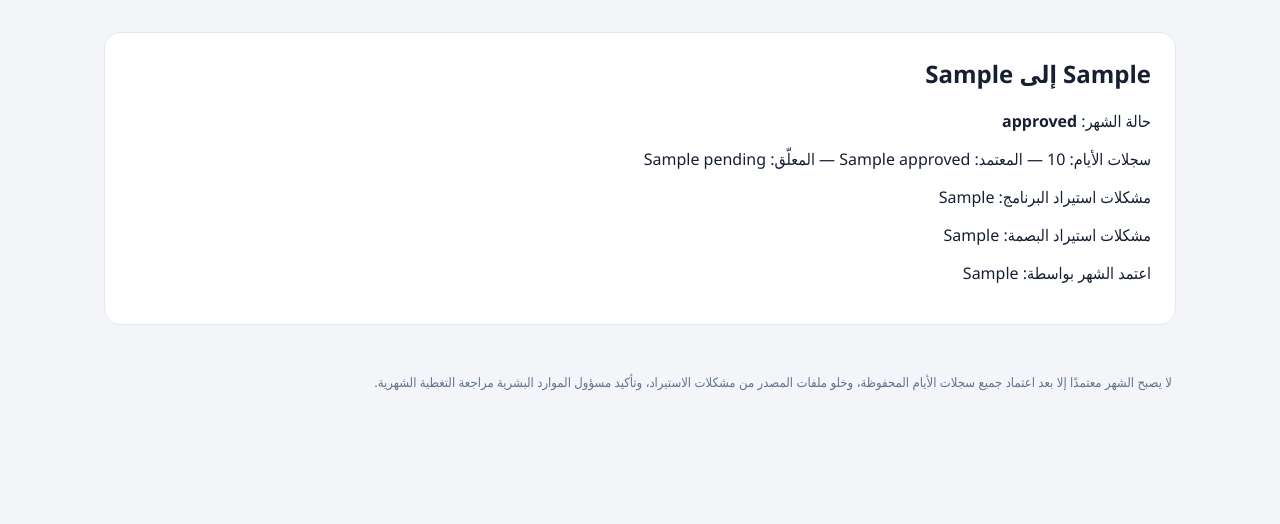
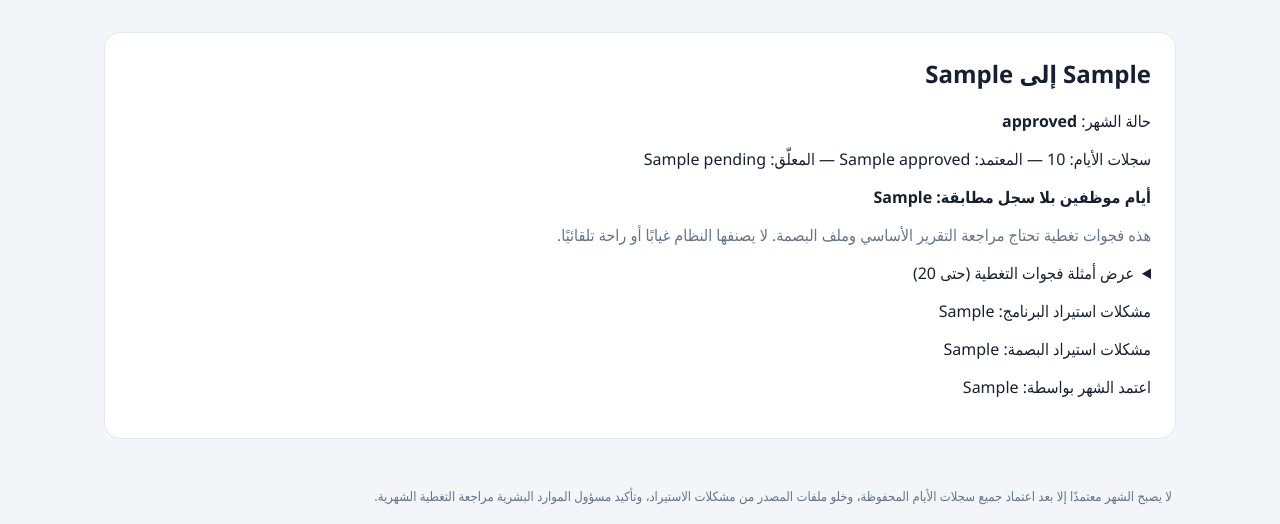
Before and after one commit to ms1813678-bit/ms1813678-bit-my-business-hotel, a Python web app: template app/templates/attendance_months.html in a window 1280 px wide. Shown: the part 184-708 px from the top of the page. Run offline with Jinja, Linux system fonts and the light colour scheme; the template is opened without the code that fills it: most values are stand-ins (such as "Sample title", 1, 10 or a date in 2020).

Commit message:
Show unrepresented employee-day gaps before monthly approval

```diff
--- a/app/templates/attendance_months.html
+++ b/app/templates/attendance_months.html
@@ -30,6 +30,18 @@
       <h2>{{ month.period_start }} إلى {{ month.period_end }}</h2>
       <p>حالة الشهر: <strong>{{ month.status }}</strong></p>
       <p>سجلات الأيام: {{ month.total }} — المعتمد: {{ month.approved }} — المعلّق: {{ month.pending }}</p>
+      <p><strong>أيام موظفين بلا سجل مطابقة: {{ month.unrepresented_employee_days }}</strong></p>
+      <p class="muted">هذه فجوات تغطية تحتاج مراجعة التقرير الأساسي وملف البصمة. لا يصنفها النظام غيابًا أو راحة تلقائيًا.</p>
+      {% if month.coverage_examples %}
+      <details>
+        <summary>عرض أمثلة فجوات التغطية (حتى 20)</summary>
+        <ul>
+          {% for gap in month.coverage_examples %}
+          <li>{{ gap.work_date }} — {{ gap.employee_code }} — {{ gap.employee_name }}</li>
+          {% endfor %}
+        </ul>
+      </details>
+      {% endif %}
       <p>مشكلات استيراد البرنامج: {{ month.program_issues if month.program_issues is not none else "الملف غير مكتمل" }}</p>
       <p>مشكلات استيراد البصمة: {{ month.fingerprint_issues if month.fingerprint_issues is not none else "الملف غير مكتمل" }}</p>
       {% if month.status == "under_review" %}
```
